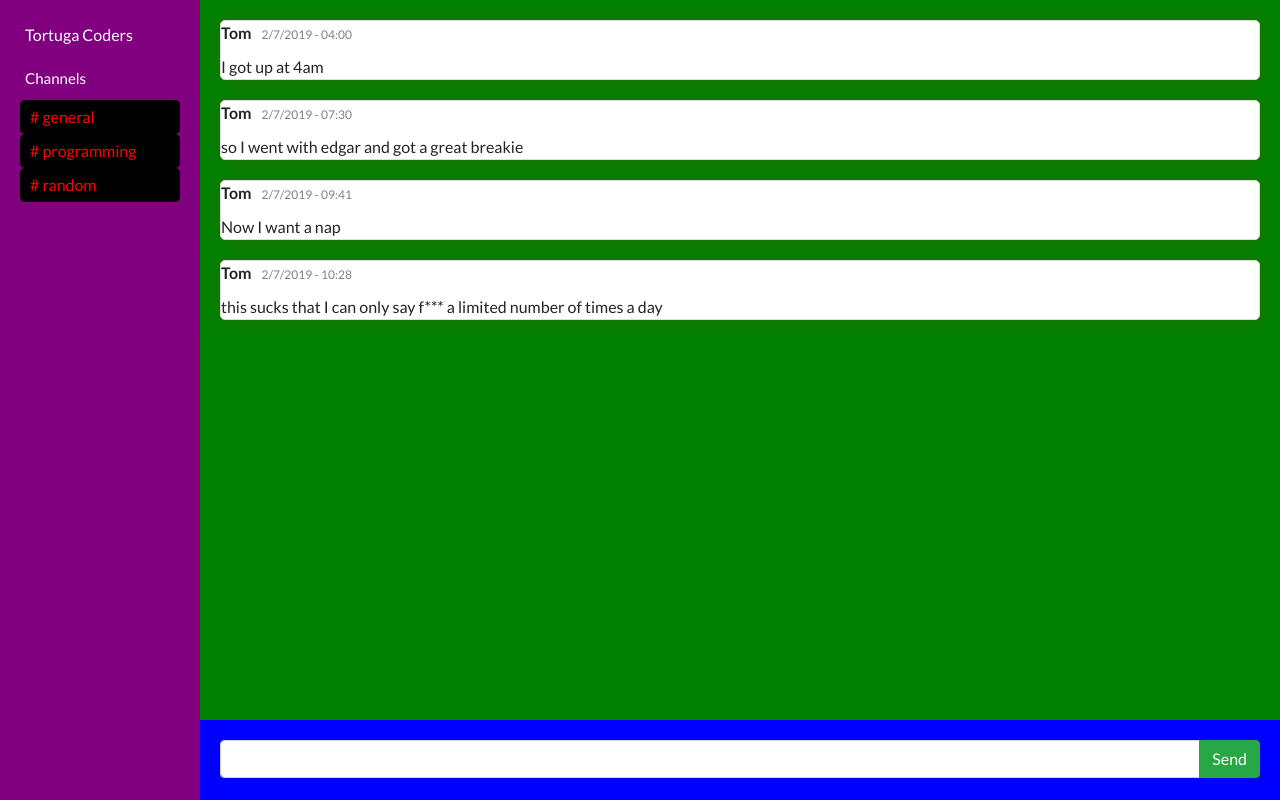
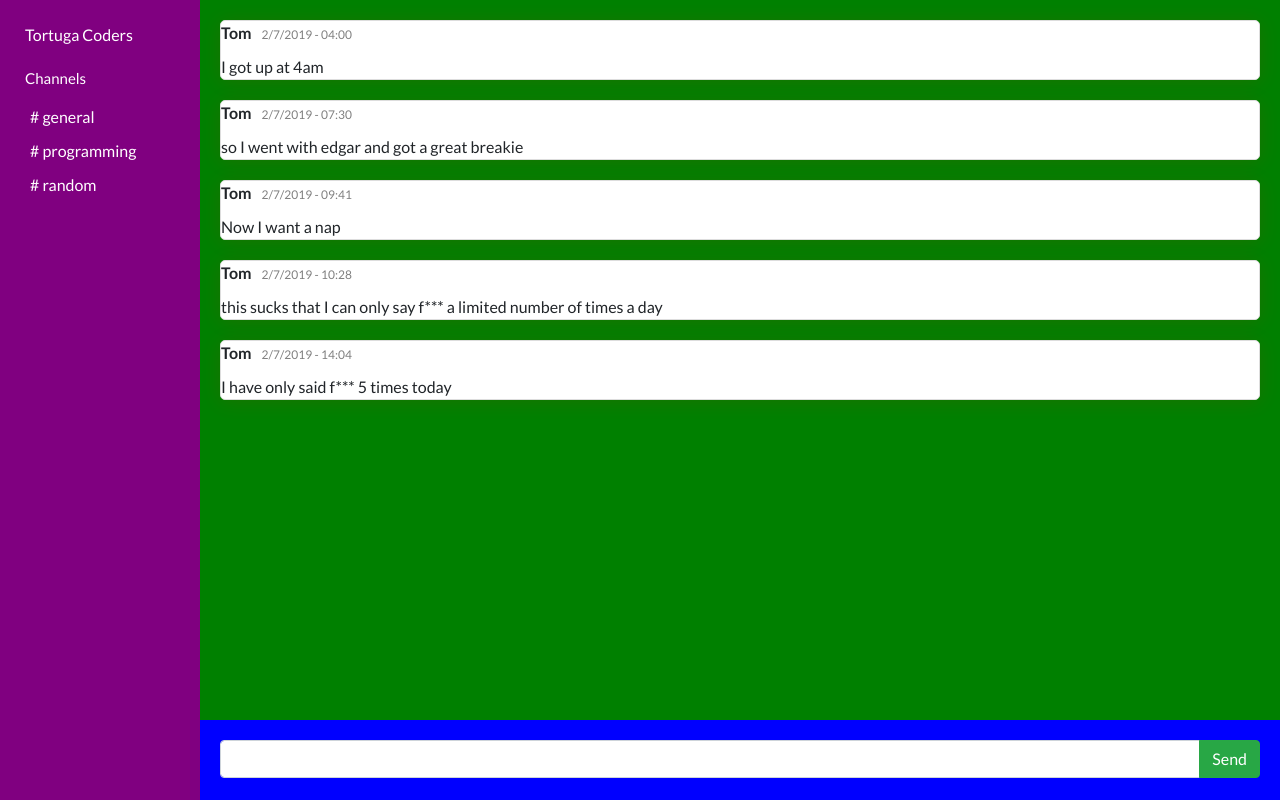
Before and after one commit to tjbecker8/slack-clone, a React (Create React App) app in the folder slack-react/: page / in a window 1280 px wide. Built offline with nearby package versions, Linux system fonts and the light colour scheme.

Commit message:
fixed active className for channels

```diff
--- a/slack-react/src/Channel.js
+++ b/slack-react/src/Channel.js
@@ -12,7 +12,7 @@ class Channel extends Component {
 	//render
 	render() {
 		return (
-			<li onClick={()=> this.props.selectChannel(this.state.channel.id)} className="active"># {this.state.channel.name}</li>
+			<li onClick={()=> this.props.selectChannel(this.state.channel.id)} className={ this.state.channel.active ? 'active' : '' }># {this.state.channel.name}</li>
 		)
 	}
 }
--- a/slack-react/src/Content.js
+++ b/slack-react/src/Content.js
@@ -27,6 +27,12 @@ class Content extends Component {
 				author: 'Tom',
 				date: '2/7/2019 - 10:28',
 				body: 'this sucks that I can only say f*** a limited number of times a day'
+			},
+			{
+				id: 5,
+				author: 'Tom',
+				date: '2/7/2019 - 14:04',
+				body: 'I have only said f*** 5 times today'
 			}
 		]
 	}
```
